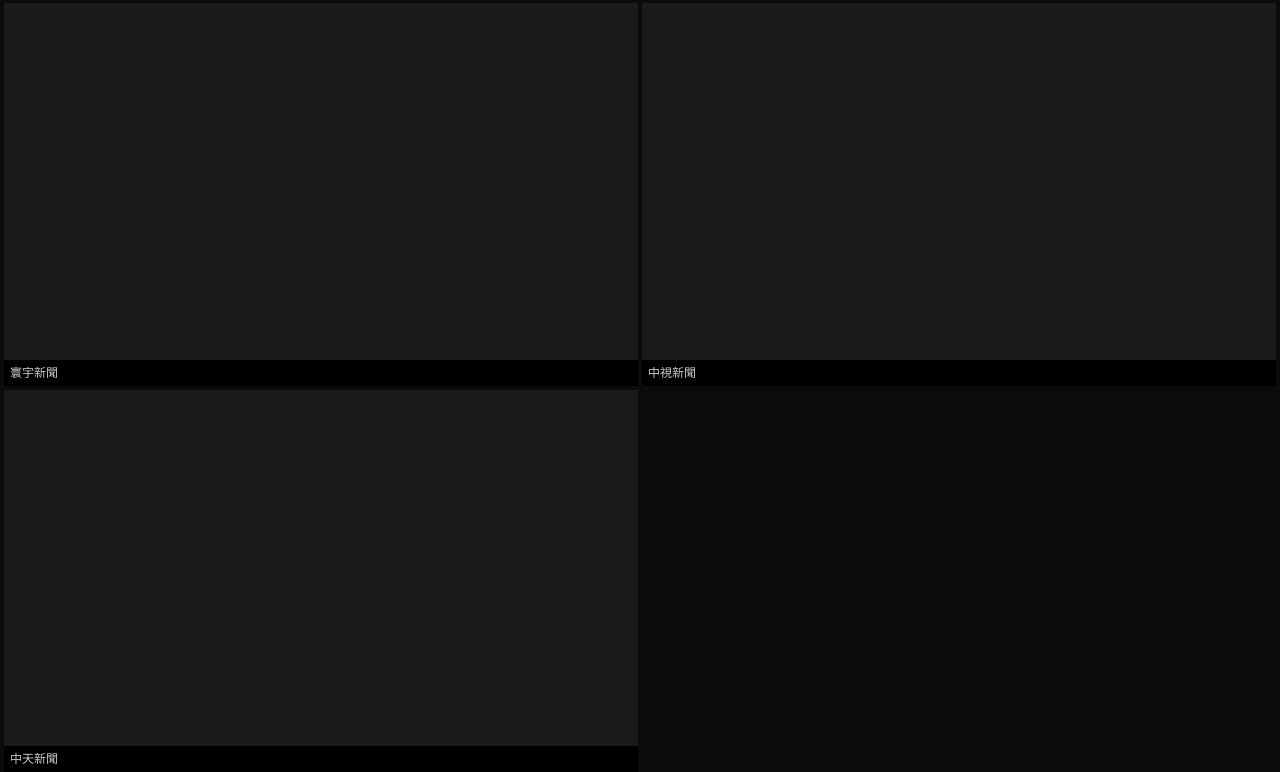
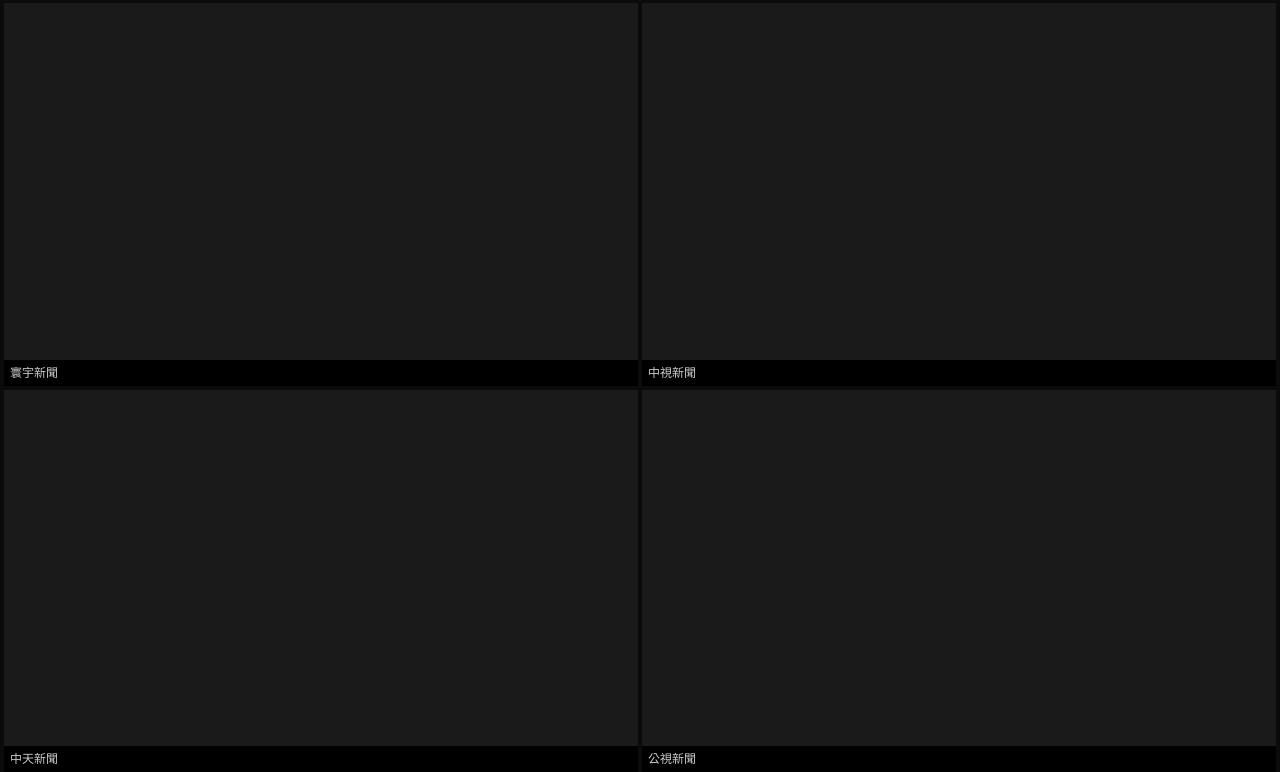
Before and after one commit to GaryStudioTW/election-wall, a plain HTML site: page index.html in a window 1280 px wide. Shown: the part 1161-1933 px from the top of the page. Drawn offline with Linux system fonts and the light colour scheme.

Commit message:
新增公視新聞預設頻道
Co-Authored-By: Claude Opus 5.5 <noreply@anthropic.com>
Claude-Session: https://claude.ai/code/session_01MddPZY1vDKnN1emGvgw96m

```diff
--- a/index.html
+++ b/index.html
@@ -161,7 +161,8 @@ const DEFAULTS = [
   { id: 'd-tvbs', name: 'TVBS',    src: 'https://www.youtube.com/watch?v=m_dhMSvUCIc' },
   { id: 'd-ctitv', name: '寰宇新聞', src: 'https://www.youtube.com/watch?v=6IquAgfvYmc' },
   { id: 'd-ctv',  name: '中視新聞', src: 'https://www.youtube.com/watch?v=TCnaIE_SAtM' },
-  { id: 'd-cti',  name: '中天新聞', src: 'https://www.youtube.com/watch?v=vr3XyVCR4T0' }
+  { id: 'd-cti',  name: '中天新聞', src: 'https://www.youtube.com/watch?v=vr3XyVCR4T0' },
+  { id: 'd-pts',  name: '公視新聞', src: 'https://www.youtube.com/watch?v=hg4nYb3jE9A' }
 ];
 const DEFAULT_MAP = Object.fromEntries(DEFAULTS.map(d => [d.id, d]));
 const FIRST_SIX = ['d-set', 'd-mnews', 'd-ftv', 'd-cts', 'd-ebc', 'd-tvbs'];
```
